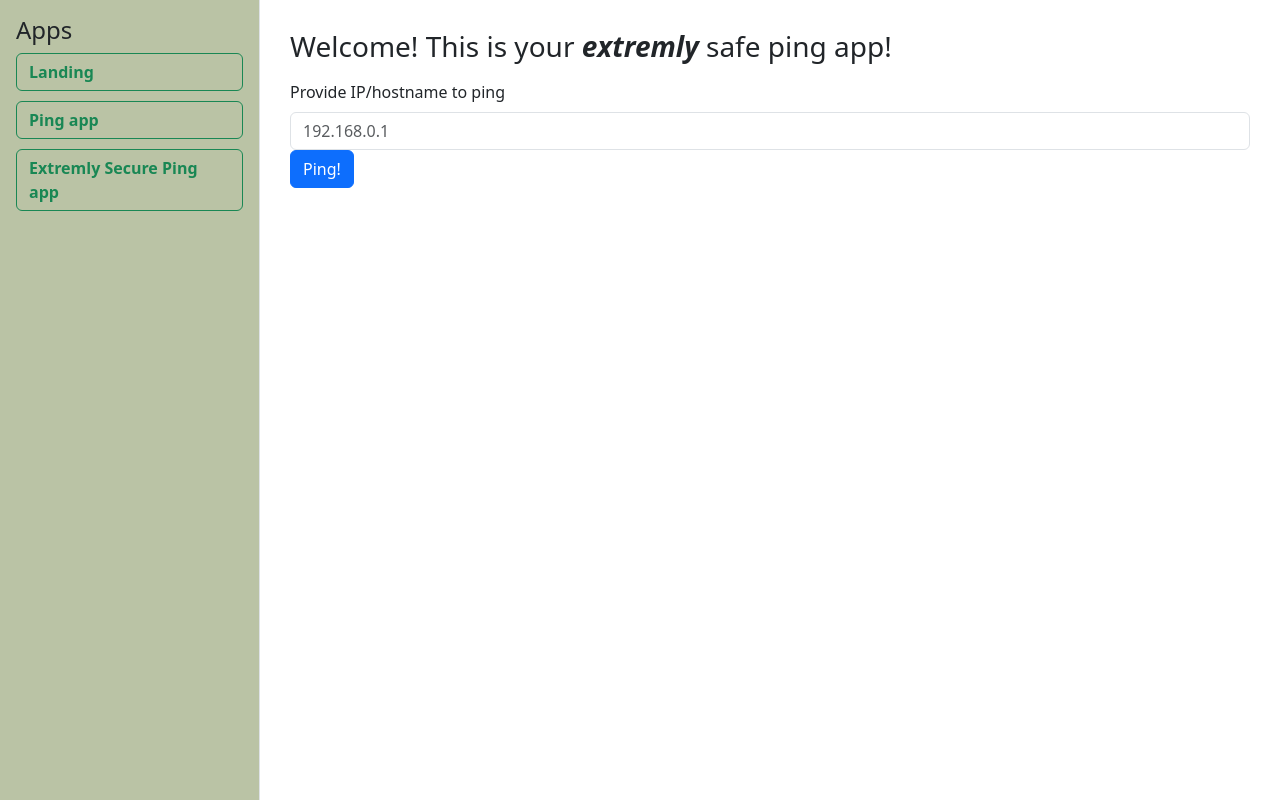
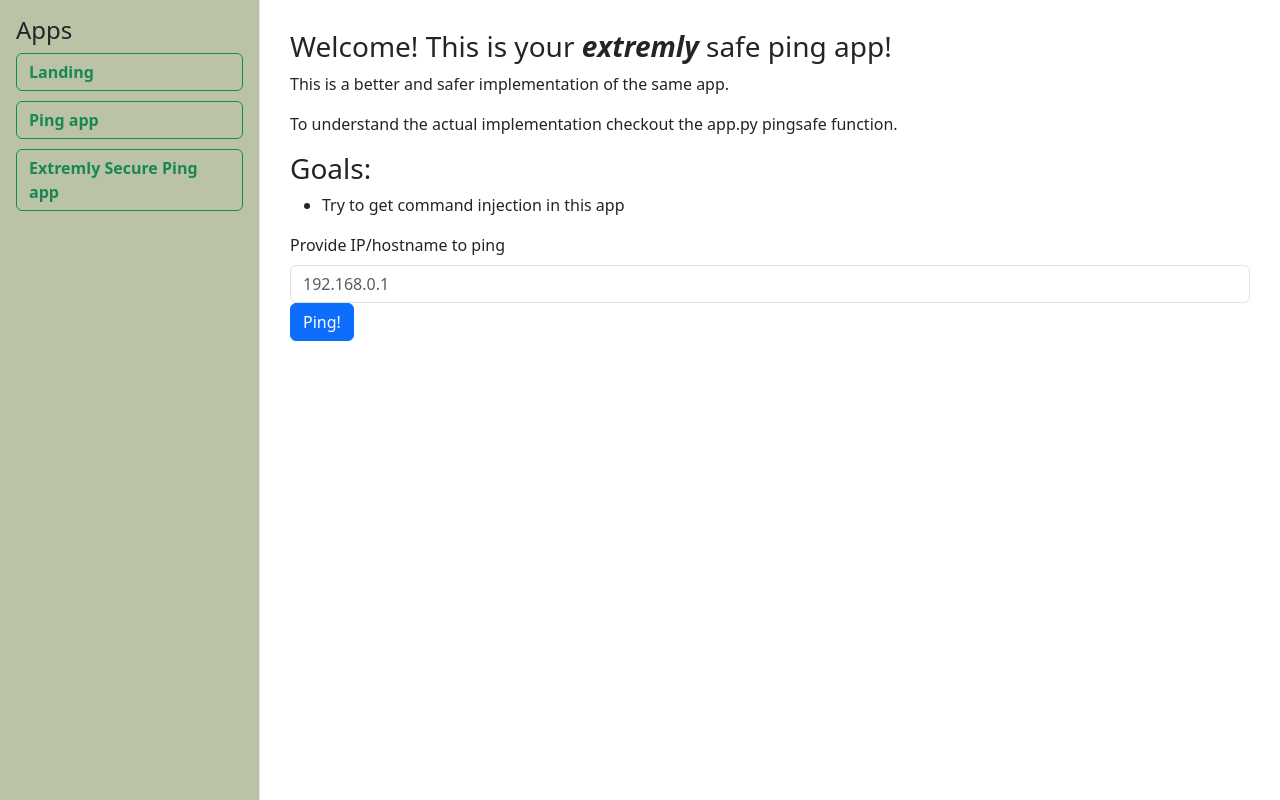
Before and after one commit to nagasivakrishna/Vulnlab, a Flask app: page /landing in a window 1280 px wide, after a click on "Extremly Secure Ping app". Run offline with Flask 3, Linux system fonts and the light colour scheme; some libraries are stand-ins or nearby versions.

Commit message:
made some visual changes

```diff
--- a/app.py
+++ b/app.py
@@ -4,12 +4,6 @@ import re
 import subprocess
 
 app = Flask(__name__)
-
-
-# Sanitizing to keep alphanumeric, dots, and hyphens only
-def sanitize(ip:str) -> str:
-    return re.sub(r'[^a-zA-Z0-9.\-]', '', ip)
-
 
 # Routes
 @app.route('/', methods=['GET', 'PUT', 'POST'])
@@ -23,6 +17,31 @@ def landing():
 @app.route('/dashboard', methods=['GET','POST'])
 def dashboard():
     return render_template('dashboard.html',show_section='pingunsafe')
+
+# Unsafe because it passes user input directly to os.system() without sanitization.
+# This allows shell injection via special characters like ;, &, |, ` etc.
+@app.route('/pingunsafe', methods=['GET', 'POST'])
+def pingunsafe():
+    try:
+        ip = request.form['ip']
+    except:
+        ip = '127.0.0.1'
+    result = None
+    if result is None:
+        try:
+            os.system(f"{{ ping -c 4 {ip}; }} >> ./tmp.txt 2>&1")
+            with open("./tmp.txt", "r+") as file:
+                result = file.read()
+                file.seek(0)
+                file.truncate()
+        except Exception as e:
+            result = e.output
+    return render_template('dashboard.html', show_section='pingunsafe', result=result)
+
+
+# Sanitizing to keep alphanumeric, dots, and hyphens only
+def sanitize(ip:str) -> str:
+    return re.sub(r'[^a-zA-Z0-9.\-]', '', ip)
 
 
 # The first argument is a list so python does NOT run the command through a shell (like /bin/sh).
@@ -48,25 +67,7 @@ def pingsafe():
     return render_template('dashboard.html', show_section='pingsafe', result=result)
 
 
-# Unsafe because it passes user input directly to os.system() without sanitization.
-# This allows shell injection via special characters like ;, &, |, ` etc.
-@app.route('/pingunsafe', methods=['GET', 'POST'])
-def pingunsafe():
-    try:
-        ip = request.form['ip']
-    except:
-        ip = '127.0.0.1'
-    result = None
-    if result is None:
-        try:
-            os.system(f"{{ ping -c 4 {ip}; }} >> ./tmp.txt 2>&1")
-            with open("./tmp.txt", "r+") as file:
-                result = file.read()
-                file.seek(0)
-                file.truncate()
-        except Exception as e:
-            result = e.output
-    return render_template('dashboard.html', show_section='pingunsafe', result=result)
+
 
 if __name__ == '__main__':
     app.run(host='0.0.0.0', ssl_context=('cert.pem', 'key.pem'), debug=True)
--- a/templates/dashboard.html
+++ b/templates/dashboard.html
@@ -58,6 +58,12 @@
         <div class="pingsafe">
             <div id="pingsafe" class="section">
                 <h3>Welcome! This is your <strong><em>extremly</em></strong> safe ping app!</h3>
+                <p> This is a better and safer implementation of the same app.</p>
+                <p>To understand the actual implementation checkout the app.py pingsafe function.</p>
+                <h3>Goals:</h3>
+                <ul>
+                    <li>Try to get command injection in this app</li>
+                </ul>
                 <form action="{{ url_for('pingsafe') }}" method="POST" class="mt-3">
                     <div class="ping-response">
                         <label for="ip" class="form-label">Provide IP/hostname to ping</label>
@@ -75,6 +81,12 @@
         <div class="pingunsafe">
             <div id="pingunsafe" class="section">
                 <h3>Welcome! This is a ping app!</h3>
+                <p> This is a simple app that pings to a given destination (hostname or IP)</p>
+                <h3>Goals:</h3>
+                <ul>
+                    <li>Find as many ways to get cmd injection. There are more than 5 ways to achieve. </li>
+                    <li>Get rev shell back to you</li>
+                </ul>
                 <form action="{{ url_for('pingunsafe') }}" method="POST" class="mt-3">
                     <div class="ping-unsaferesponse">
                         <label for="ip" class="form-label">Provide IP/hostname to ping</label>
```
